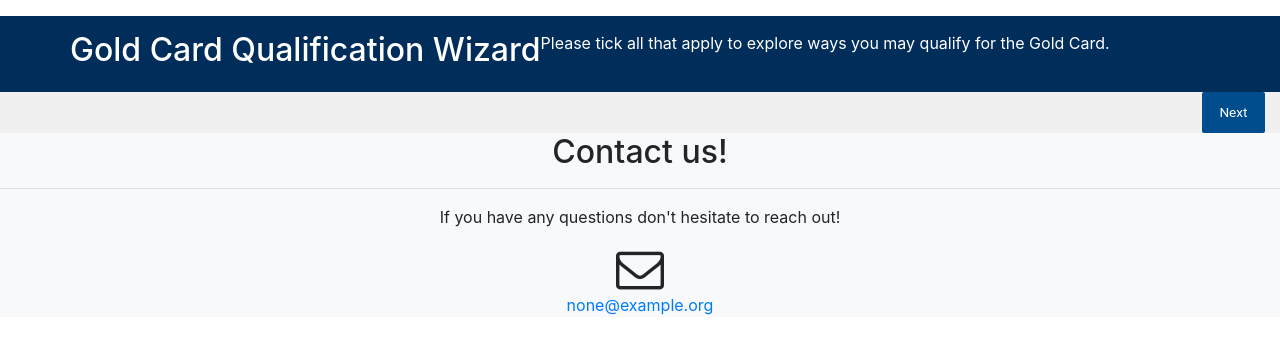
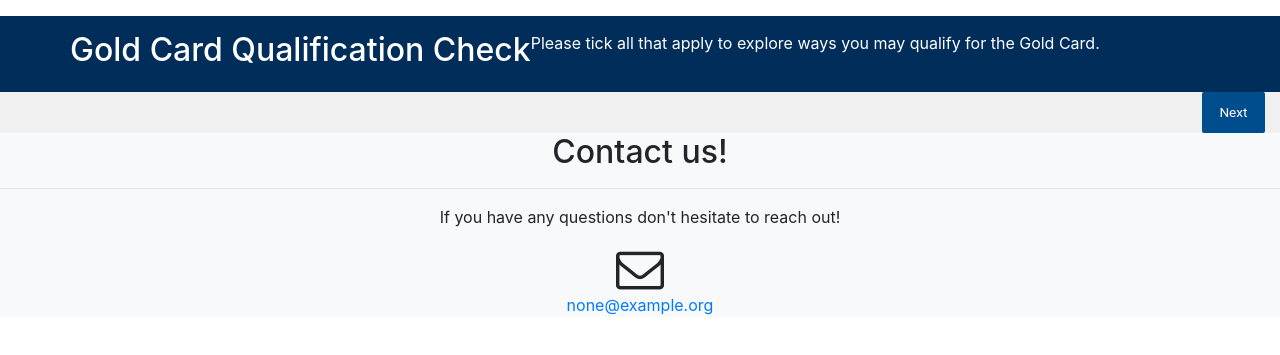
Before and after one commit to taiwangoldcard/twvisafinder, a Django app: page /gold-card-qualification/ in a window 1280 px wide. Shown: the part 65-420 px from the top of the page. Run offline with Django 3.2, Linux system fonts and the light colour scheme; data that the repository does not hold is empty; some libraries are stand-ins or nearby versions.

Commit message:
Rename gold card qualification 'wizard' to 'check'
Wizard was too technical for most audiances, particularly ESL speakers.
Gold Card Qualification Check is much more universal

```diff
--- a/twvisafinder/templates/goldcardqualification.html
+++ b/twvisafinder/templates/goldcardqualification.html
@@ -17,7 +17,7 @@
     <section class="bg" id="welcome">
         <div class="container">
             <div class="row">
-			<h2 class="section-heading">Gold Card Qualification Wizard</h2>
+			<h2 class="section-heading">Gold Card Qualification Check</h2>
                       <p>
                     Please tick all that apply to explore ways you may qualify for the Gold Card.
                     </p>
--- a/twvisafinder/templates/goldcardqualificationresults.html
+++ b/twvisafinder/templates/goldcardqualificationresults.html
@@ -18,7 +18,7 @@
         <div class="container">
             <div class="row">
                 <div class="text-center">
-			<h2 class="section-heading"><a href="/gold-card-qualification/">Gold Card Qualification Wizard</a> - Results</h2>
+			<h2 class="section-heading"><a href="/gold-card-qualification/">Gold Card Qualification Check</a> - Results</h2>
                 </div>
             </div>
         </div>
```
